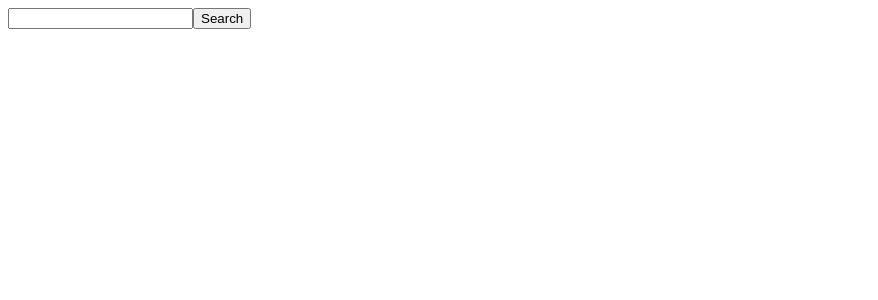
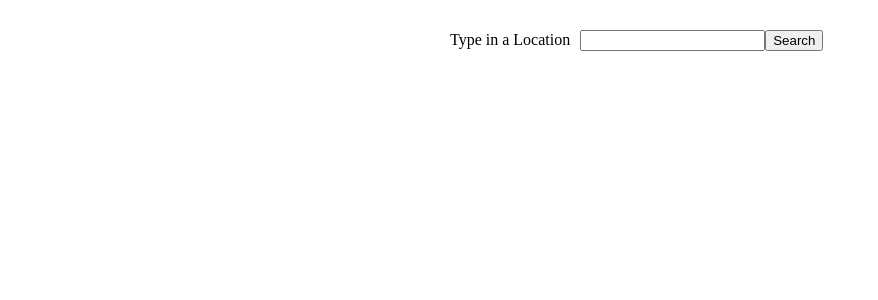
Before and after one commit to RysonShalvis/Weather-App, a React (Create React App) app: page / in a window 1280 px wide. Shown: the top 300 px of the page, without its empty margins (0-878 px from the left). Built offline with nearby package versions, Linux system fonts and the light colour scheme.

Commit message:
seperate components and add enter capabilities

```diff
--- a/src/App.css
+++ b/src/App.css
@@ -1,3 +1,12 @@
+.input-ctn {
+    width: 400px;
+    margin: 30px auto;
+}
+
+label {
+    margin: 10px;
+}
+
 .weather-img-ctn {
     height: 100px;
     width: 500px;
--- a/src/App.js
+++ b/src/App.js
@@ -3,6 +3,8 @@ import thunderstorm from './images/thunderstorm.jpeg';
 import cloudy from './images/cloudy.png';
 import rainy from './images/rainy.png';
 import snowy from './images/snowy.png';
+import Inputs from './Inputs';
+import Weather from './Weather';
 import './App.css';
 
 
@@ -15,19 +17,33 @@ class App extends Component {
 
     this.state = {
       input: '',
-      fullInfo: '',
-      realInfo: ''
+      weatherImage: '',
+      weatherDescription: '',
+      farenheit: 0,
+      feelsLike: 0,
+      humidity: '',
+      windSpeed: 0,
+      city: '',
+      country: '',
+      data: false
     };
 
     this.onChange = this.onChange.bind(this);
     this.onSearch = this.onSearch.bind(this);
+    this.handleEnter = this.handleEnter.bind(this);
   }
 
   onChange(e) {
-    this.setState({input: e.target.value},a => console.log(this.state.input))
+    this.setState({input: e.target.value})
   }
 
-  onSearch() {
+  handleEnter(event) {
+      if (event.key === 'Enter') {
+        this.onSearch()
+      }
+  }
+
+  onSearch(e) {
 
       const key = '240f126d721bf0d1689bec8754299a1f';
       const input = this.state.input;
@@ -36,6 +52,7 @@ class App extends Component {
       .then(data => {
         const farenheit = (data.main.temp - 273.15) * (9/5) + 32;
         const feelsLike = (data.main.feels_like - 273.15) * (9/5) + 32;
+        const windSpeed = data.wind.speed * 2.237;
         let weatherImage;
         switch (data.weather[0].main) {
           case 'Clear':
@@ -54,46 +71,49 @@ class App extends Component {
             weatherImage = snowy;
             break;
 
-      case 'Clouds':
+          default:
           weatherImage = cloudy;
-        break;
+        };
 
-      default:
-      weatherImage = cloudy
-    };
         this.setState({
-      fullInfo: <p className="weather-info">The temperature of {data.name}, {data.sys.country} is {Math.round(farenheit)} degrees farenheit with {data.weather[0].main} and the wind speed is {data.wind.speed}.</p>,
-      realInfo: (
-        <div className="weather-img-ctn">
-        <div className="weather-wrapper">
-          <img src={weatherImage} alt={data.weather[0].description} className="left-ctn weather-img"/>
-          <div className="left-ctn temp">{Math.round(farenheit)} degrees</div>
-          <div className="left-ctn other-info-wrapper">
-            <div className="other-info">Feels like: {Math.round(feelsLike)} degrees</div>
-            <div className="other-info">Humidity: {data.main.humidity}%</div>
-            <div className="other-info">Wind: {data.wind.speed} mph</div>
-          </div>
-        </div>
-          <div className="location-wrapper">
-            <div className="location">{data.name}, {data.sys.country}</div>
-            <div className="description">{data.weather[0].description}</div>
-          </div>
-      </div>
-      )
+          weatherImage: weatherImage,
+          weatherDescription: data.weather[0].description,
+          farenheit: farenheit.toFixed(2),
+          feelsLike: feelsLike.toFixed(2),
+          humidity: data.main.humidity,
+          windSpeed: windSpeed.toFixed(2),
+          city: data.name,
+          country: data.sys.country,
+          data: true
           })
-    console.log(data);
         });
+
+
+
   }
 
   render() {
+
+    Window.onKeyPress = this.onSearch
+
     return (
       <div>
-        <input onChange={this.onChange} type="text" name="input" id="input"/>
-        <input onClick={this.onSearch} type="button" value="Search"/>
-        <div className="weather-ctn">
-          {this.state.fullInfo}
-        </div>
-        {this.state.realInfo}
+        <Inputs
+          onChange={this.onChange}
+          onSearch={this.onSearch}
+          handleEnter={this.handleEnter}
+        />
+        <Weather
+          weatherImage={this.state.weatherImage}
+          weatherDescription={this.state.weatherDescription}
+          farenheit={this.state.farenheit}
+          feelsLike={this.state.feelsLike}
+          humidity={this.state.humidity}
+          windSpeed={this.state.windSpeed}
+          city={this.state.city}
+          country={this.state.country}
+          data={this.state.data}
+          />
       </div>
     );
   }
--- /dev/null
+++ b/src/Inputs.js
@@ -0,0 +1,17 @@
+import React, { Component } from 'react';
+
+class Inputs extends Component {
+    render() {
+        return (
+
+            <div className="input-ctn">
+                <label htmlFor="input">Type in a Location</label>
+                <input onKeyPress={this.props.handleEnter} onChange={this.props.onChange} type="text" name="input" id="input"/>
+                <input onClick={this.props.onSearch} type="button" value="Search"/>
+            </div>
+
+        );
+    }
+}
+
+export default Inputs;
--- /dev/null
+++ b/src/Weather.js
@@ -0,0 +1,36 @@
+import React, { Component } from 'react';
+
+class Weather extends Component {
+
+
+
+    render() {
+
+        if (this.props.data) {
+            return (
+                <div>
+                    <div className="weather-img-ctn">
+                        <div className="weather-wrapper">
+                        <img src={this.props.weatherImage} alt={this.props.weatherDescription} className="left-ctn weather-img"/>
+                        <div className="left-ctn temp">{this.props.farenheit} degrees</div>
+                            <div className="left-ctn other-info-wrapper">
+                                <div className="other-info">Feels like: {this.props.feelsLike} degrees</div>
+                                <div className="other-info">Humidity: {this.props.humidity}%</div>
+                                <div className="other-info">Wind: {this.props.windSpeed} mph</div>
+                            </div>
+                        </div>
+                        <div className="location-wrapper">
+                            <div className="location">{this.props.city}, {this.props.country}</div>
+                            <div className="description">{this.props.weatherDescription}</div>
+                        </div>
+                    </div>
+                </div>
+            );
+        }
+        return ""
+
+
+    }
+}
+
+export default Weather;
```
Lines whose indentation alone changed are shown as unchanged.
